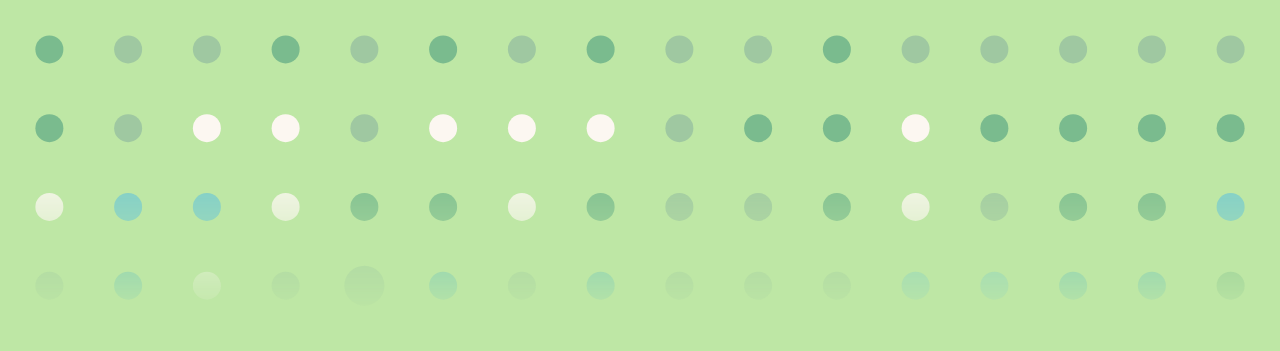
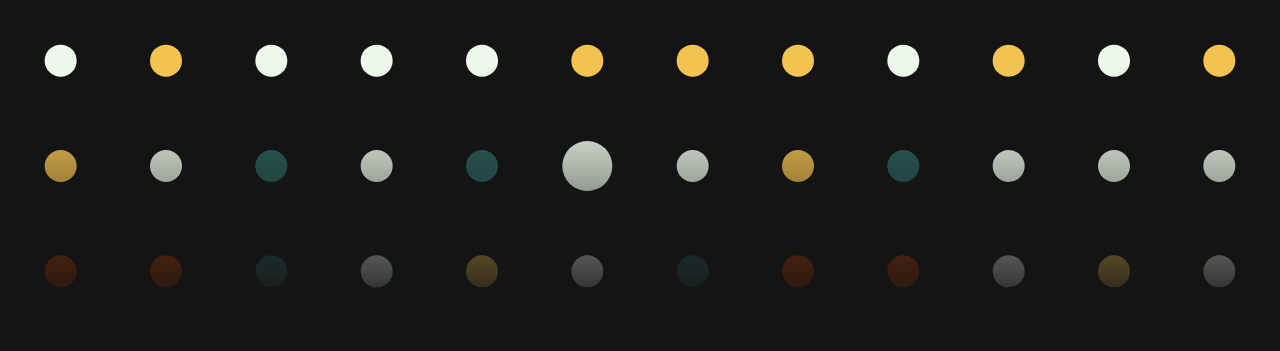
Before and after one commit to git-audo/git-audo.github.io, a plain HTML site: page index.html in a window 1280 px wide. Shown: the top 351 px of the page. Drawn offline with nearby package versions, Linux system fonts and the light colour scheme.

Commit message:
Change color configuration

```diff
--- a/app.js
+++ b/app.js
@@ -1,16 +1,19 @@
 
 const config = {
-    gridW: 16,
-    gridH: 16,
-    circleR: 14,
-    padding: 10,
+    gridW: 12,
+    gridH: 15,
+    circleR: 16,
+    padding: 8,
     colors: [
-        '#7ABB8E',
-        '#9FC8A1',
-        '#FCF7F1',
-        '#78CBCF',
-        '#5EBDC3',
+        '#eff9eb',
+        '#f3c352',
+        '#2c625d',
+        '#bc3f00',
     ]
+}
+
+function sleep(ms) {
+    return new Promise(resolve => setTimeout(resolve, ms))
 }
 
 function rand(max) {
@@ -24,11 +27,14 @@ const grid = rows.map(r => [...Array(config.gridW).keys()].map(v => {
     return {
         x: spacing / 2 + v * spacing,
         y: spacing / 2 + r * spacing,
-        r: rand(30) < 1 ? 20 : config.circleR
+        r: rand(20) < 1 ? 25 : config.circleR
     }
 }))
 
 const visuals = d3.select('#visuals')
+
+function drawGrid() {
+    d3.selectAll("#visuals > *").remove()
 
     grid.forEach((row, i) => {
         row.forEach((p) => {
@@ -37,10 +43,9 @@ grid.forEach((row, i) => {
                 .attr('cx', config.padding + p.x)
                 .attr('cy', config.padding + p.y)
                 .attr('fill', config.colors[rand(i+2) % config.colors.length])
-            .on("mouseover", function (d) {
-
-             }).on("mouseout", function (d) {
-                d3.select(this.parentNode).select("text").style("fill", "black");
         })
     })
-})
+
+}
+
+drawGrid()
--- a/index.html
+++ b/index.html
@@ -7,7 +7,7 @@
 
   <body>
     <svg id="visuals" class="w-full h-2/5"></svg>
-    <div class="p-12" style="color:#124429">
+    <div class="p-12">
       <h1 class="text-6xl font-extrabold">Learning how to build systems at scale</h1>
       <p class="text-5xl pt-12">
         I'm a software engineer working in Italy, currently employed at TheFork.
--- a/style.css
+++ b/style.css
@@ -1,10 +1,10 @@
 body {
-    background: #bee7a5;
-    color: #124429;
+    background: #141414;
+    color: #eff9eb;
 }
 
 #visuals {
-  -webkit-mask-image: -webkit-gradient(linear, left 50%, left bottom, from(rgba(0,0,0,1)), to(rgba(0,0,0,0)));
+  -webkit-mask-image: -webkit-gradient(linear, left 32%, left bottom, from(rgba(0,0,0,1)), to(rgba(20,20,20,0)));
 }
 
 #logo {
```
Lines whose indentation alone changed are shown as unchanged.
